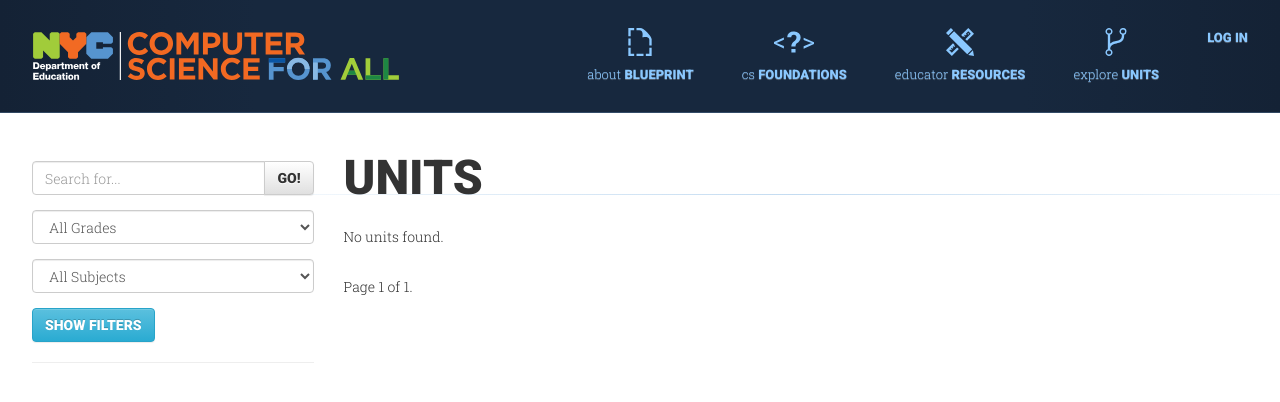
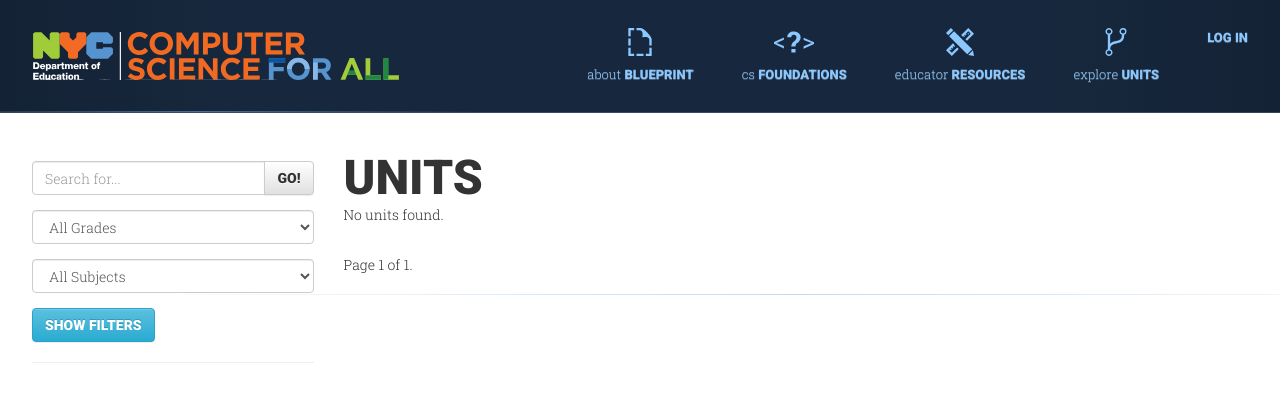
Before and after one commit to nycdoe-cs4all/blueprint-learning-site, a Django app: page /activities/ in a window 1280 px wide; the page is wider, and only the part inside the window is pictured. Shown: the top 402 px of that part. Run offline with Django 3.2, Linux system fonts and the light colour scheme; data comes from the database, SQL or seed files in the repository; data that the repository does not hold is empty; some libraries are stand-ins or nearby versions.

Commit message:
Switched all h2 and h1 headers on the site except those in the navbar and homepage

```diff
--- a/static_files/css/style.css
+++ b/static_files/css/style.css
@@ -341,18 +341,12 @@ h1, h2, nav, .btn, .subtitle, #cboxTitle {
   font-weight: 900;
 }
 
-h1 span{
-  font-size: 20px;
-}
-h2 span{
-  font-size: 16px;
-}
 
 .preamble {
   text-transform: lowercase;
 }
 
-h2, nav, .subtitle, .btn, #cboxTitle {
+h1, nav, .subtitle, .btn, #cboxTitle {
   text-transform: uppercase;
 }
 
@@ -836,7 +830,7 @@ h2, .box, .box-content, .preview-image, .gallery {
   padding: 16px;
 }
 
-h2:after, .box:before, .box:after, .box-content:after, .box-content:before, .preview-image:before, .preview-image:after,  .gallery:before {
+h1:after, .box:before, .box:after, .box-content:after, .box-content:before, .preview-image:before, .preview-image:after,  .gallery:before {
   content: '';
   display: block;
   position: absolute;
@@ -851,7 +845,7 @@ h2:after, .box:before, .box:after, .box-content:after, .box-content:before, .pre
   transform: scale(1, 1.4);
 }
 
-.preview-image:before, .preview-image:after, .btn:before, .btn:after, .box-content:after, .box-content:before, h2:after, .gallery:before {
+.preview-image:before, .preview-image:after, .btn:before, .btn:after, .box-content:after, .box-content:before, h1:after, .gallery:before {
   left: 0;
   right: 0;
   height: 1px;
@@ -904,7 +898,7 @@ div.box:after {
   bottom: -2px;
 }
 
-h2:after {
+h1:after {
   bottom: 0;
 }
 
@@ -942,7 +936,7 @@ h2:after {
   fill: #6b8bb2;
 }
 
-.light-theme h2:after, .light-theme .box .box-content:before, .light-theme .box .box-content:after {
+.light-theme h1:after, .light-theme .box .box-content:before, .light-theme .box .box-content:after {
   background: linear-gradient(to right, rgba(107, 139, 178, 0) 0%, rgba(107, 139, 178, 1) 50%, rgba(107, 139, 178, 0) 100%);
   /* W3C, IE10+, FF16+, Chrome26+, Opera12+, Safari7+ */
 }
@@ -1433,10 +1427,14 @@ h2:after {
     margin: 0 auto 30px;
     max-width: 1060px;
   }
-  h2 {
+  h1 {
     font-size: 48px;
     line-height: .7;
-    margin: 60px auto 32px;
+    margin: 22px auto 10px;
+  }
+  h2{
+    font-size: 36px;
+    line-height: .9;
   }
   #cs-in-classroom h2 {
     display: none;
@@ -1506,3 +1504,12 @@ h2:after {
     padding-right: 24px;
   }
 }
+
+h1 span{
+  margin: 0px auto 10px auto;
+  font-size: 36px;
+
+}
+h2 span{
+  font-size: 30px;
+}
--- a/templates/activities/index.html
+++ b/templates/activities/index.html
@@ -105,7 +105,7 @@
 </div>
 
 <div class="col-md-9">
-  <h2 style="margin-top: 0;">Units</h2>
+  <h1 style="margin-top: 0;">Units</h1>
   {% if activities %}
   {% include "activities/_activity_list.html" %}
   {% else %}
--- a/templates/activities/new.html
+++ b/templates/activities/new.html
@@ -9,7 +9,7 @@
 <div class="row">
   <div id="activity-app">
     <div v-if="submitted" class="col-md-4">
-      <h2>Unit Submitted</h2>
+      <h1>Unit Submitted</h1>
       <p>You're unit has been submitted and is pending review.</p>
       <p><a href="/activities/new">Click here to submit another unit</a></p>
     </div>
@@ -105,7 +105,6 @@
 
     <div class="col-md-8"  style="border-left: 1px solid #ccc;" v-else>
       Submitting a meaningful CS unit to the Blueprint is easy, just follow these steps:
-
       <h3>Use Google Docs</h3>
       <p>Make sure your content is in Google Docs. Google Drive makes it easy to convert many different document types into Google Docs. We use Google docs because many educators use it and it makes it easy for educators to copy your unit and make changes.</p>
 
--- a/templates/resources/details.html
+++ b/templates/resources/details.html
@@ -3,7 +3,7 @@
 
 {% block content %}
 <div class="col-md-9">
-  <h2>{{resource.title}}</h2>
+  <h1>{{resource.title}}</h1>
   <div>
     {{resource.body | safe}}
   </div>
--- a/templates/resources/index.html
+++ b/templates/resources/index.html
@@ -16,7 +16,7 @@
   {% endif %}
 </div>
 <div class="col-md-9">
-  <h2 style="margin-top:0">Resources</h2>
+  <h1 style="margin-top:0">Resources</h1>
   <div class="resource-list">
       {% for resource in resources %}
       <div class="resource">
```
